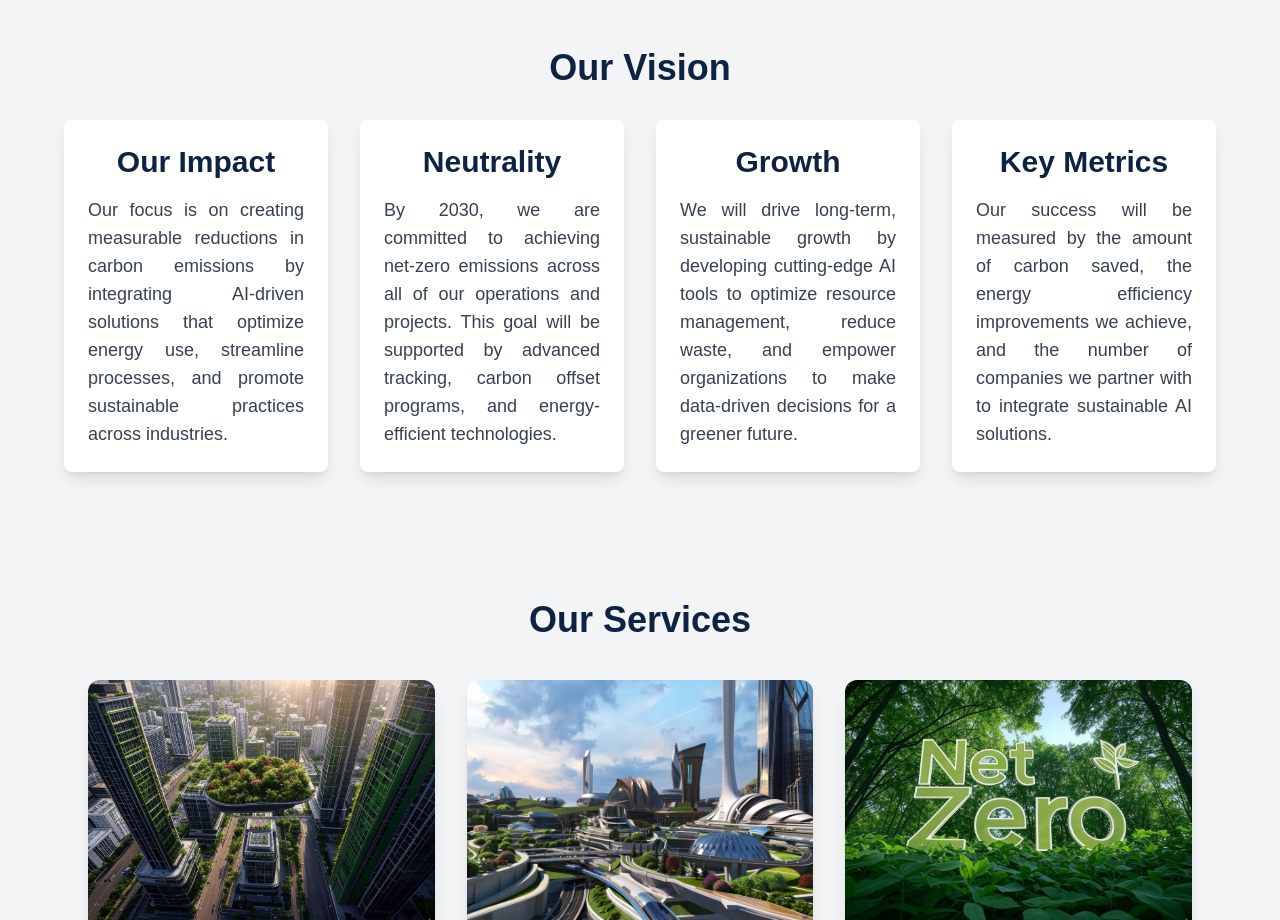
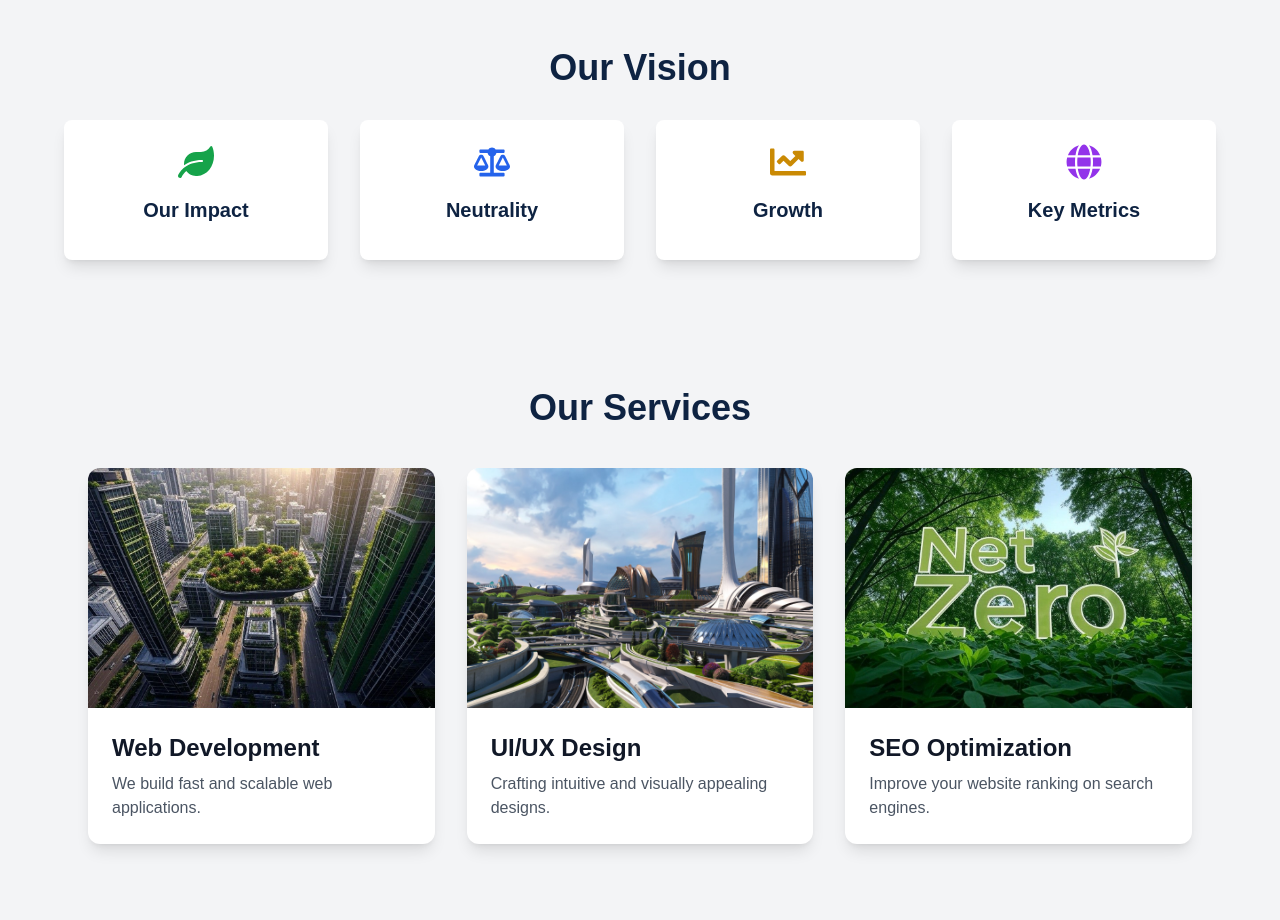
Before and after one commit to ishita-1305/BeautifulPlanet.ai, a Next.js app: page / in a window 1280 px wide. Shown: the part 800-1720 px from the top of the page. Built offline with nearby package versions, Linux system fonts and the light colour scheme.

Commit message:
fix: improved vision section

```diff
--- a/src/components/Metrics.tsx
+++ b/src/components/Metrics.tsx
@@ -1,28 +1,34 @@
 "use client";
-
-import React from "react";
+import React, { useState } from "react";
+import { FaLeaf, FaBalanceScale, FaChartLine, FaGlobe } from "react-icons/fa";
 
 const KeyMetricsImpact: React.FC = () => {
+  const [hoveredIndex, setHoveredIndex] = useState<number | null>(null);
+
   const metrics = [
     {
       title: "Our Impact",
       description:
         "Our focus is on creating measurable reductions in carbon emissions by integrating AI-driven solutions that optimize energy use, streamline processes, and promote sustainable practices across industries.",
+      icon: <FaLeaf className="text-4xl text-green-600" />,
     },
     {
       title: "Neutrality",
       description:
         "By 2030, we are committed to achieving net-zero emissions across all of our operations and projects. This goal will be supported by advanced tracking, carbon offset programs, and energy-efficient technologies.",
+      icon: <FaBalanceScale className="text-4xl text-blue-600" />,
     },
     {
       title: "Growth",
       description:
         "We will drive long-term, sustainable growth by developing cutting-edge AI tools to optimize resource management, reduce waste, and empower organizations to make data-driven decisions for a greener future.",
+      icon: <FaChartLine className="text-4xl text-yellow-600" />,
     },
     {
       title: "Key Metrics",
       description:
         "Our success will be measured by the amount of carbon saved, the energy efficiency improvements we achieve, and the number of companies we partner with to integrate sustainable AI solutions.",
+      icon: <FaGlobe className="text-4xl text-purple-600" />,
     },
   ];
 
@@ -36,12 +42,30 @@ const KeyMetricsImpact: React.FC = () => {
           {metrics.map((metric, index) => (
             <div
               key={index}
-              className="flex flex-col items-center rounded-lg shadow-lg p-6 bg-white w-full"
+              className={`flex flex-col items-center rounded-lg shadow-lg p-6 bg-white transition-all duration-1000 hover:bg-white ${
+                hoveredIndex === index
+                  ? "opacity-100 max-h-[400px] overflow-hidden"
+                  : "opacity-100 max-h-[150px]"
+              }`}
+              onMouseEnter={() => setHoveredIndex(index)}
+              onMouseLeave={() => setHoveredIndex(null)}
             >
-              <div className="text-2xl sm:text-3xl font-bold text-[#0e2342] text-center">
+              {/* Icon */}
+              <div className="mb-4">{metric.icon}</div>
+
+              {/* Title */}
+              <div className="text-xl text-[#0e2342] font-semibold">
                 {metric.title}
               </div>
-              <div className="text-md sm:text-lg text-gray-700 mt-3 sm:mt-4 text-justify leading-relaxed max-w-md">
+
+              {/* Description (Only Shown for Hovered Item) */}
+              <div
+                className={`text-md text-gray-700 mt-3 text-center transition-all duration-1000 ease-in-out overflow-hidden ${
+                  hoveredIndex === index
+                    ? "opacity-100 max-h-[400px] mt-4 overflow-hidden"
+                    : "opacity-0 max-h-0"
+                }`}
+              >
                 {metric.description}
               </div>
             </div>
--- a/tailwind.config.ts
+++ b/tailwind.config.ts
@@ -14,7 +14,7 @@ export default {
         foreground: "var(--foreground)",
       },
       fontFamily: {
-        poppins: ["Poppins", "sans-serif"],
+        montserrat: ["Montserrat", "sans-serif"],
       },
       borderRadius: {
         lg: "var(--radius)",
```
